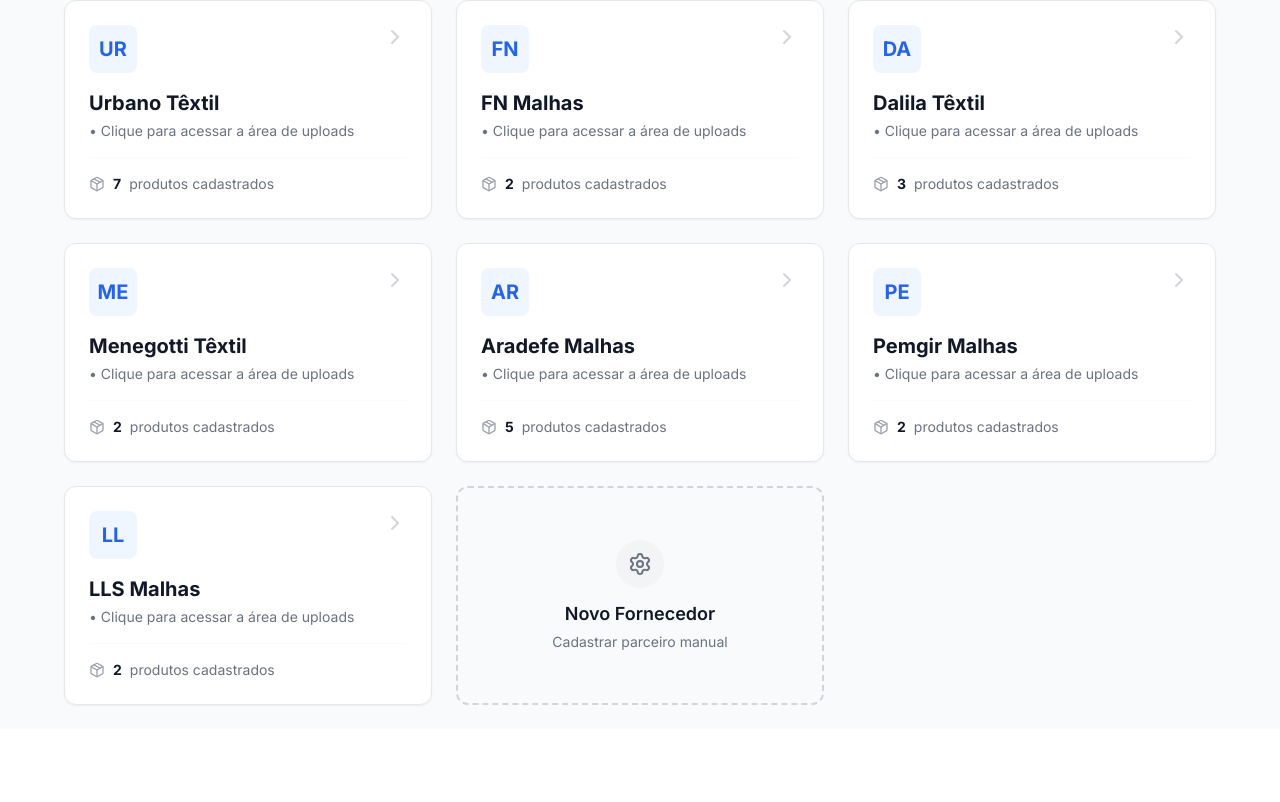
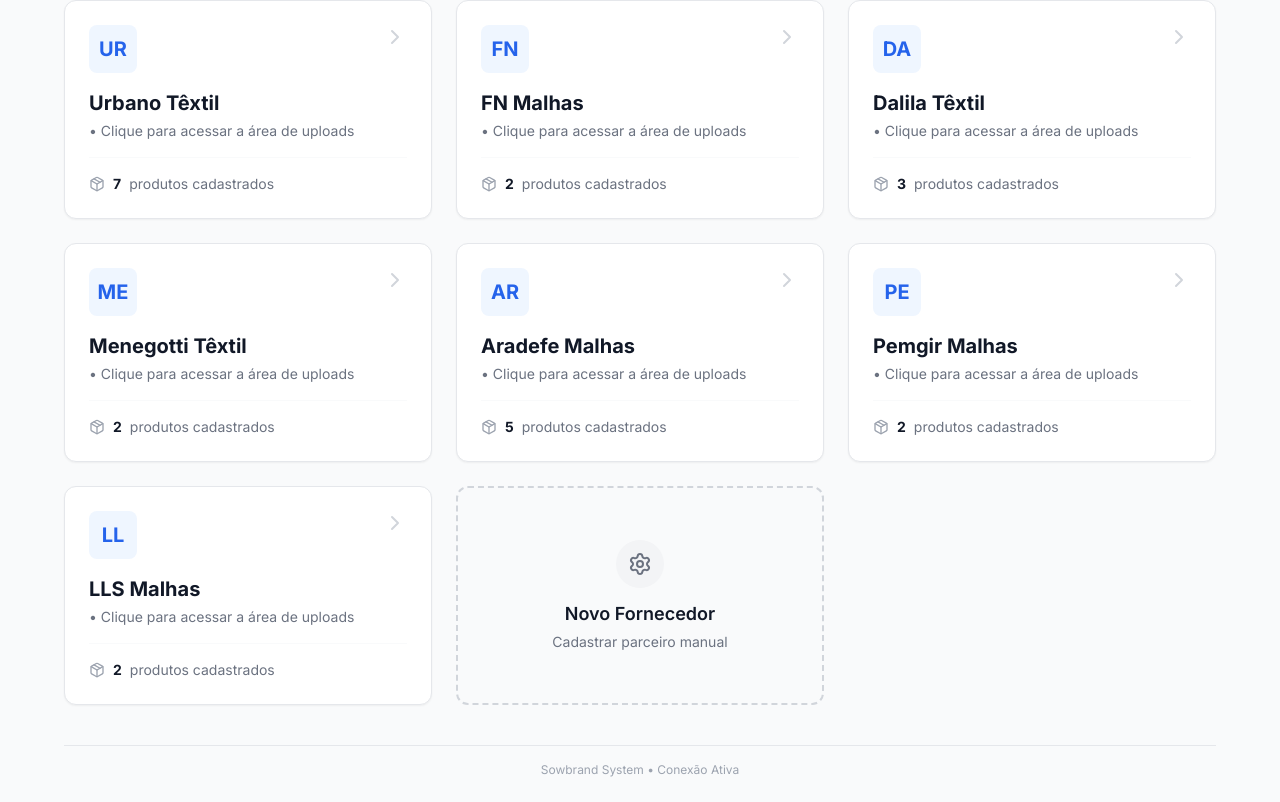
Before and after one commit to sowbrand/stackblitz-starters-izhtpd7q, a Next.js app: page / in a window 1280 px wide. Shown: the part 189-991 px from the top of the page. Before the commit the page ends 918 px from the top, so only its background shows below. Built offline with nearby package versions, Linux system fonts and the light colour scheme.

Commit message:
configurado-console

```diff
--- a/app/page.tsx
+++ b/app/page.tsx
@@ -2,9 +2,9 @@
 
 import React from 'react';
 import Link from 'next/link';
-// Caminho relativo para garantir que funcione
+// Importação com caminho relativo correto para o StackBlitz
 import { useSupplierContext } from './context/SupplierContext';
-import { Building2, ChevronRight, Package, Settings, Users } from 'lucide-react';
+import { ChevronRight, Package, Settings, Users } from 'lucide-react';
 
 export default function Home() {
   const { suppliers, meshes } = useSupplierContext();
@@ -86,6 +86,12 @@ export default function Home() {
             <p className="text-sm text-gray-500 mt-1">Cadastrar parceiro manual</p>
           </Link>
         </div>
+
+        {/* RODAPÉ PARA FORÇAR O COMMIT */}
+        <div className="mt-10 border-t pt-4 text-center text-gray-400 text-xs">
+          <p>Sowbrand System • Conexão Ativa</p>
+        </div>
+
       </div>
     </main>
   );
```
